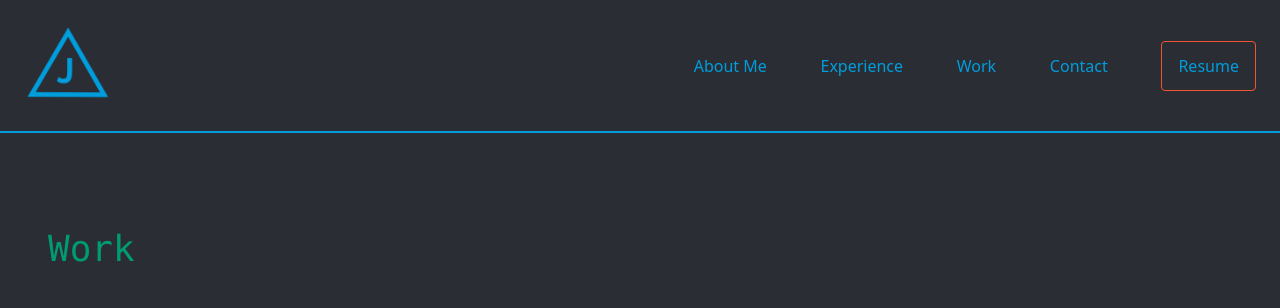
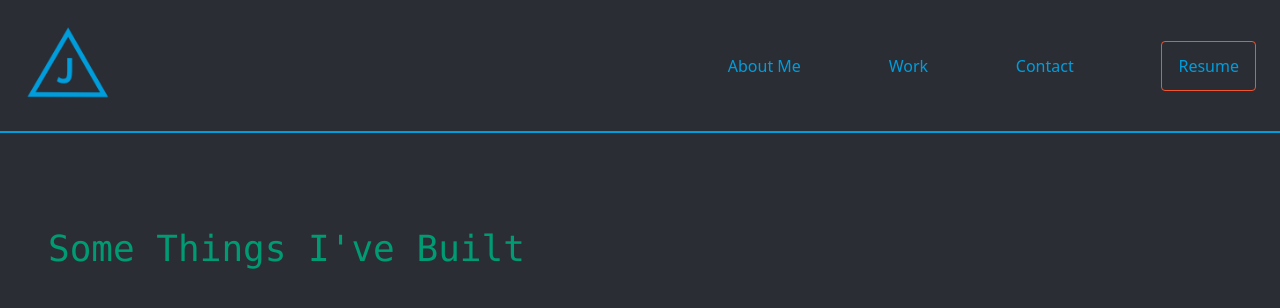
Before and after one commit to jmblalock/next-js-blog, a Next.js app: page /work in a window 1280 px wide. Shown: the top 308 px of the page. Built offline with nearby package versions, Linux system fonts and the light colour scheme.

Commit message:
additional styling

```diff
--- a/components/ImageWrapper.js
+++ /dev/null
@@ -1,3 +0,0 @@
-export default function ImageWrapper({ children }) {
-  return <div className="wrapper z-0">{children}</div>;
-}
--- a/components/Nav.js
+++ b/components/Nav.js
@@ -8,11 +8,6 @@
       <Logo />
       <Link href="/about">
         <a className="text-carolina-blue hover:text-orange-pantone">About Me</a>
-      </Link>
-      <Link href="/experience">
-        <a className="text-carolina-blue hover:text-orange-pantone">
-          Experience
-        </a>
       </Link>
       <Link href="/work">
         <a className="text-carolina-blue hover:text-orange-pantone">Work</a>
--- a/pages/about.js
+++ b/pages/about.js
@@ -1,6 +1,5 @@
 import Container from "../components/Container";
 import CodeTag from "../components/CodeTag";
-import ImageWrapper from "../components/ImageWrapper";
 
 export default function About() {
   return (
@@ -27,7 +26,7 @@
         <div className="wrapper order-2 md:order-2">
           <picture className="z-10">
             <img
-              className="rounded-full border border-transparent hover:ring-4 hover:ring-dark-blue-grey"
+              className="rounded-full border border-transparent"
               src="/images/avatar.jpeg"
               alt="My Avatar"
             />
@@ -36,7 +35,7 @@
         <div className="wrapper order-4 md:order-3">
           <picture className="order-4 md:order-3">
             <img
-              className="rounded-full border border-transparent hover:ring-4 hover:ring-dark-blue-grey"
+              className="rounded-full border border-transparent"
               src="/images/remy.jpeg"
               alt="Remy"
             />
@@ -73,7 +72,7 @@
         <div className="wrapper order-6 md:order-6">
           <picture className="order-6 md:order-6">
             <img
-              className="rounded-full border border-transparent hover:ring-4 hover:ring-dark-blue-grey"
+              className="rounded-full border border-transparent"
               src="/images/quincy.jpeg"
               alt="Quincy"
             />
--- a/pages/experience.js
+++ /dev/null
@@ -1,10 +0,0 @@
-import Container from "../components/Container";
-
-export default function Experience() {
-  return (
-    <Container>
-      <h2 className="text-green-cyan text-4xl font-mono">Experience</h2>
-      <p className="text-2xl text-gray-400"></p>
-    </Container>
-  );
-}
--- a/pages/work.js
+++ b/pages/work.js
@@ -3,7 +3,9 @@
 export default function Workxperience() {
   return (
     <Container>
-      <h2 className="text-green-cyan text-4xl font-mono">Work</h2>
+      <h2 className="text-green-cyan text-4xl font-mono">
+        Some Things I've Built
+      </h2>
       <p className="text-2xl text-gray-400"></p>
     </Container>
   );
--- a/styles/globals.css
+++ b/styles/globals.css
@@ -18,9 +18,9 @@
     box-shadow: 0 10px 30px -15px #009ddc;
     transition: all 0.25s cubic-bezier(0.645, 0.045, 0.355, 1);
     display: block;
+    position: relative;
     width: 100%;
     background-color: #009ddc;
-    position: relative;
   }
   .wrapper::before {
     content: "";
```
